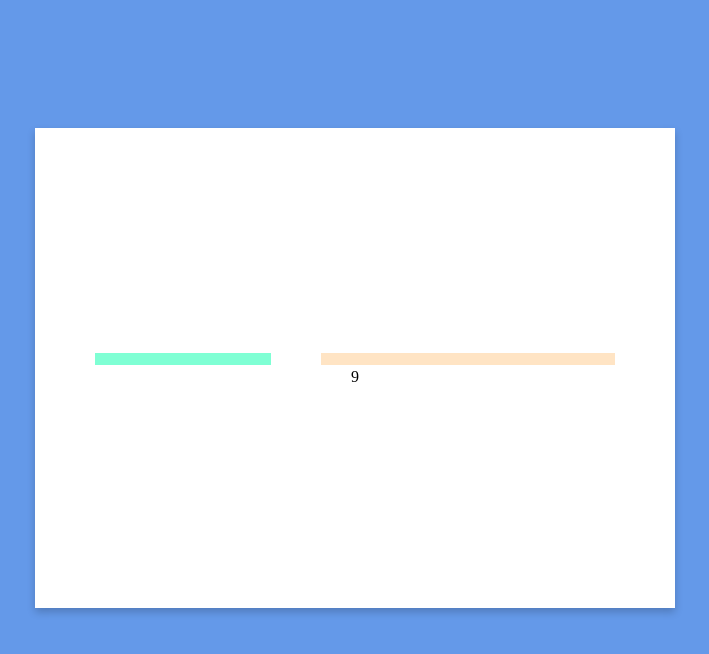
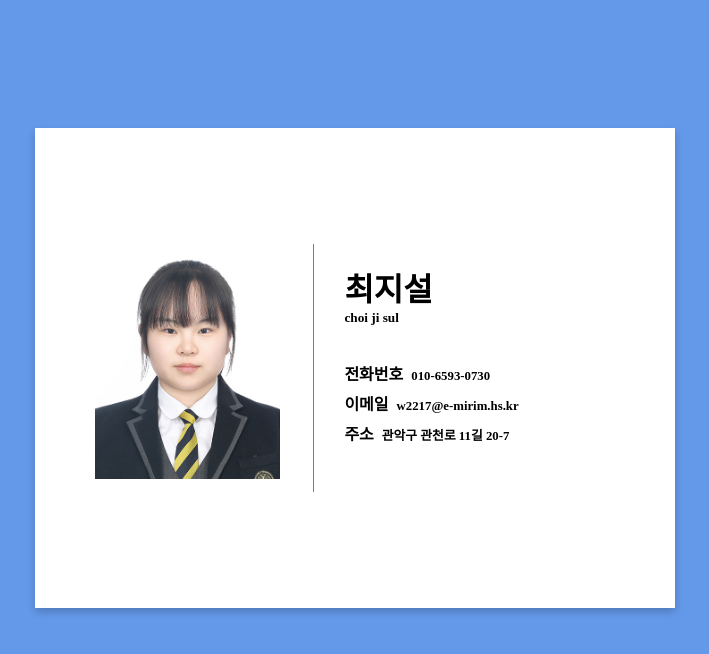
Before and after one commit to choijisul/AboutMe, a plain HTML site: page index.html in a window 1280 px wide. Shown: the top 654 px of the page, without its empty margins (285-994 px from the left). Drawn offline with Linux system fonts and the light colour scheme.

Commit message:
프로필 완료

```diff
--- a/index.html
+++ b/index.html
@@ -12,12 +12,16 @@
             <!-- 프로필 -->
             <div class="profile-container">
                 <div class="profile-img-div">
-                    <img src="">
+                    <img src="./img/profile.png" class="profile-img">
                 </div>
                 <div class="profile-content-div">
-                    <!-- Add content here -->
+                    <h1 class="profile-name">최지설</h1>
+                    <h5 class="profile-ename">choi ji sul</h5>
+                    <h4 class="profile-phone">전화번호&nbsp;&nbsp;<d class="small-font">010-6593-0730</d></h4>
+                    <h4 class="profile-email">이메일&nbsp;&nbsp;<d class="small-font">w2217@e-mirim.hs.kr</d></h4>
+                    <h4 class="profile-address">주소&nbsp;&nbsp;<d class="small-font">관악구 관천로 11길 20-7</d></h4>
                 </div>
-            </div>9
+            </div>
 
 
         </div>
--- a/styles.css
+++ b/styles.css
@@ -41,15 +41,45 @@ h1, p {
 
 .profile-img-div {
     margin-left: 60px;
+    margin-bottom: 50px;
     width: 30%;
     height: 70%;
-    background-color: aquamarine;
     margin-right: 50px;
 }
 
+.profile-img{
+    width: 110%;
+    height: auto;
+}
+
 .profile-content-div {
+    border-left: 1px solid gray;
     margin-right: 60px;
     width: 50%;
-    height: 70%;
-    background-color: bisque;
+    height: 85%;
+    padding-left: 20px;
 }
+
+.profile-name{
+    margin-top: 10px;
+    text-align: left;
+}
+
+.profile-ename{
+    text-align: left;
+    margin-top: -10px;
+    margin-left: 10px;
+    margin-bottom: 50px;
+}
+
+.profile-phone,
+.profile-email,
+.profile-address{
+    margin-left: 10px;
+    margin-top: -15px;
+
+}
+
+.small-font{
+    font-size: 0.8rem;
+}
```
Also changed, not shown: img/profile.png (renamed from img/이력서사진.jpg).
